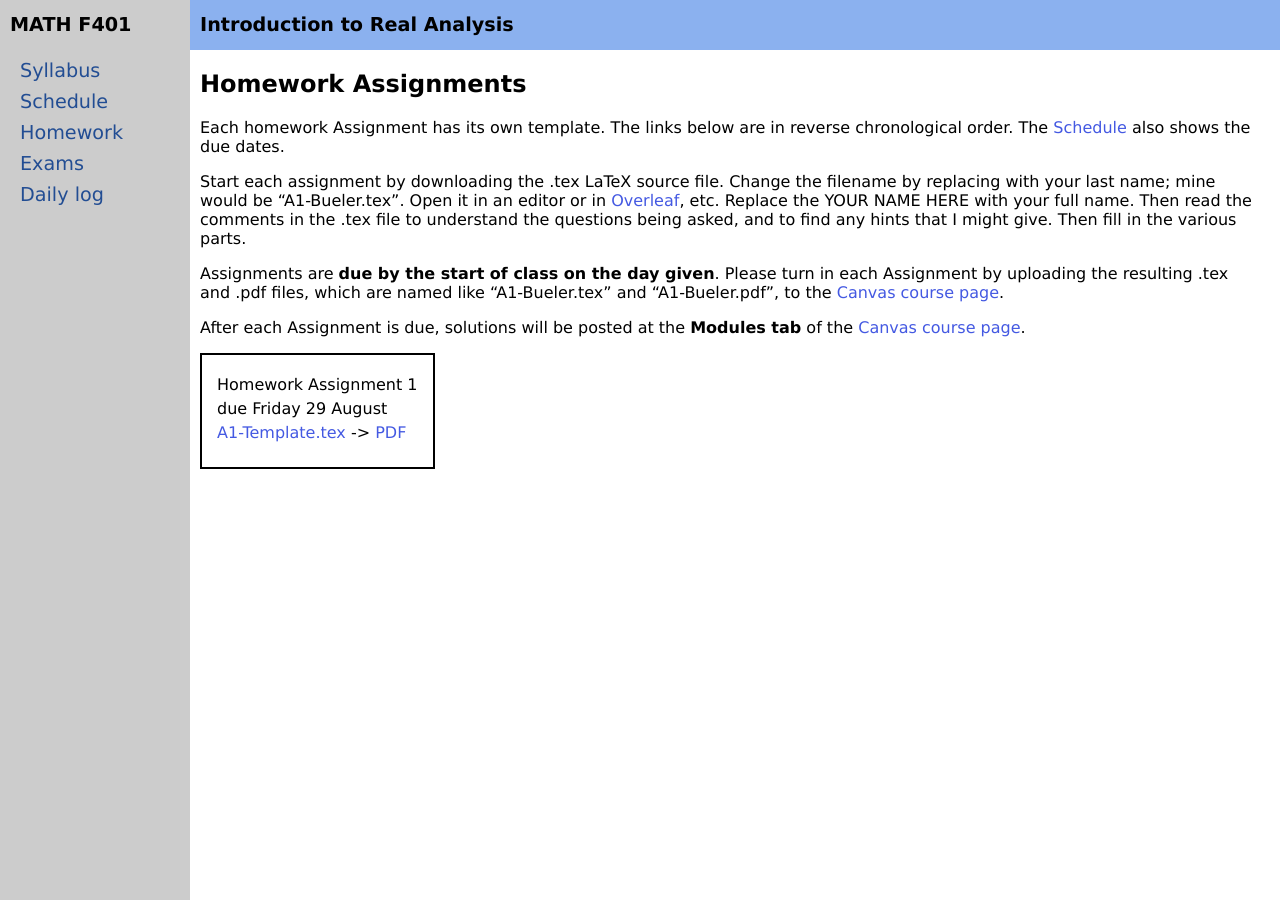
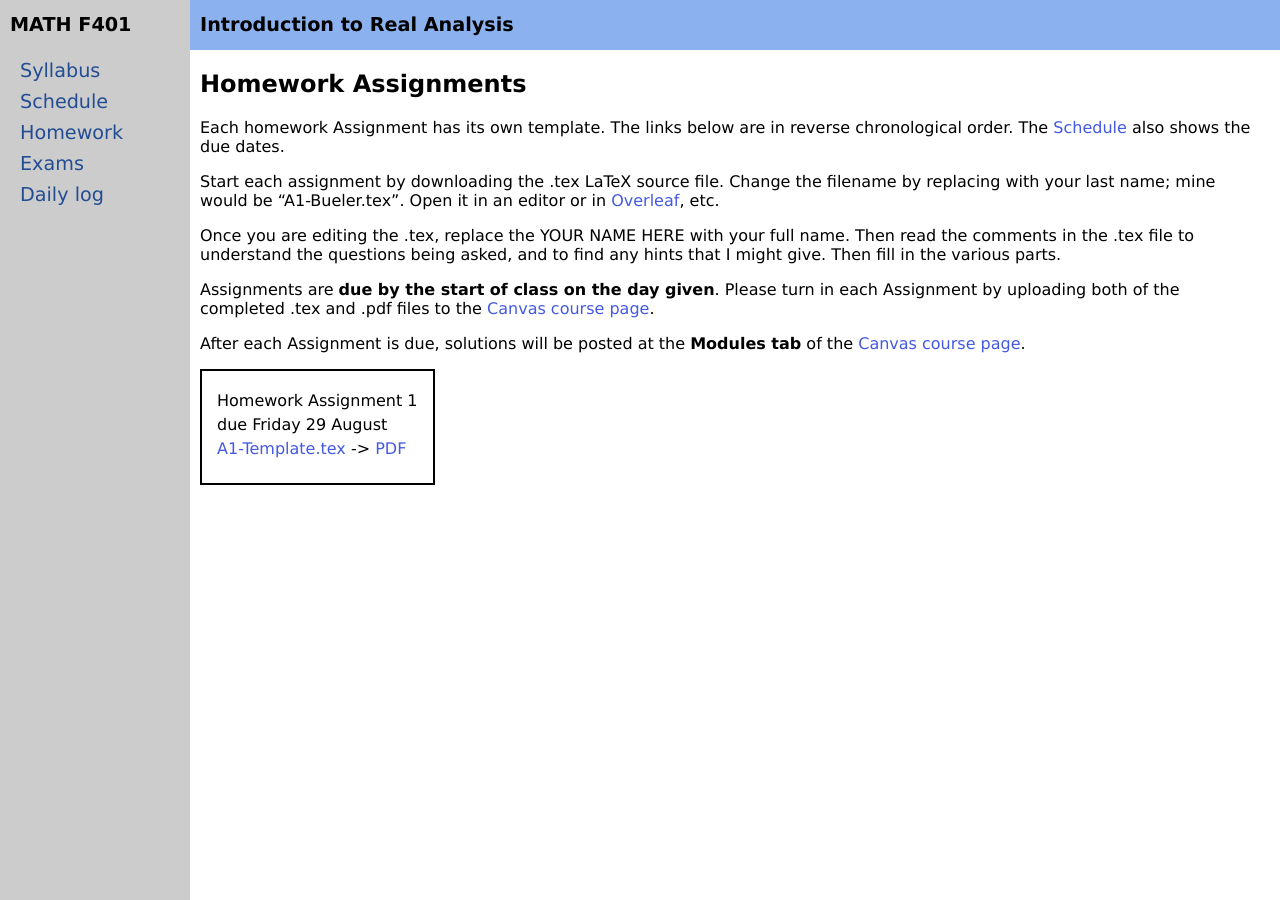
Before and after one commit to bueler/real, a Jekyll site: the page built from homework.md, in a window 1280 px wide. Built offline with Jekyll 4.4.1, drawn with Linux system fonts in a browser that asks for light colours.

Commit message:
better homework instructions

```diff
--- a/homework.md
+++ b/homework.md
@@ -7,9 +7,11 @@ title: Homework Assignments
 
 Each homework Assignment has its own template.  The links below are in reverse chronological order.  The [Schedule](assets/general/F25/schedule.pdf) also shows the due dates.
 
-Start each assignment by downloading the .tex LaTeX source file.  Change the filename by replacing with your last name; mine would be "A1-Bueler.tex".  Open it in an editor or in [Overleaf](https://www.overleaf.com/), etc.  Replace the YOUR NAME HERE with your full name.  Then read the comments in the .tex file to understand the questions being asked, and to find any hints that I might give.  Then fill in the various parts.
+Start each assignment by downloading the .tex LaTeX source file.  Change the filename by replacing with your last name; mine would be "A1-Bueler.tex".  Open it in an editor or in [Overleaf](https://www.overleaf.com/), etc.
 
-Assignments are **due by the start of class on the day given**.  Please turn in each Assignment by uploading the resulting .tex and .pdf files, which are named like "A1-Bueler.tex" and "A1-Bueler.pdf", to the [Canvas course page](https://canvas.alaska.edu/courses/27104).
+Once you are editing the .tex, replace the YOUR NAME HERE with your full name.  Then read the comments in the .tex file to understand the questions being asked, and to find any hints that I might give.  Then fill in the various parts.
+
+Assignments are **due by the start of class on the day given**.  Please turn in each Assignment by uploading both of the completed .tex and .pdf files to the [Canvas course page](https://canvas.alaska.edu/courses/27104).
 
 After each Assignment is due, solutions will be posted at the **Modules tab** of the [Canvas course page](https://canvas.alaska.edu/courses/27104).
 
```
